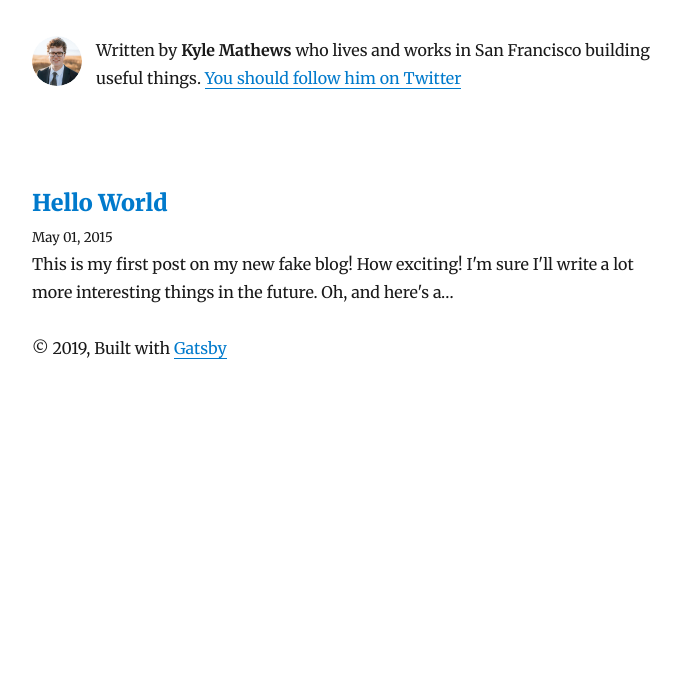
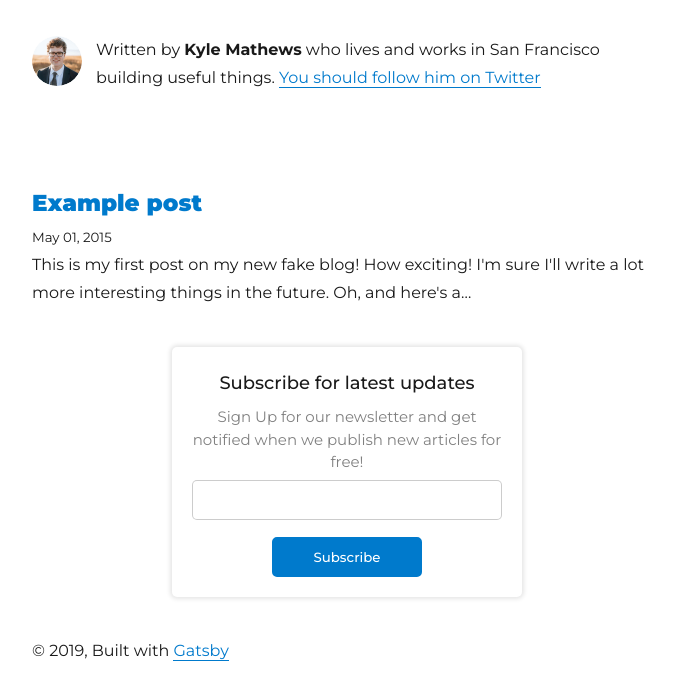
Before and after one commit to manueltuero/my-blog, a Gatsby site: page / in a window 1280 px wide. Shown: the part 188-888 px from the top of the page, without its empty margins (293-974 px from the left). Before the commit the page ends 800 px from the top, so only its background shows below. Built offline with nearby package versions, Linux system fonts and the light colour scheme; Gatsby itself is replaced by a stand-in of ours; some packages are replaced by stand-ins of ours.

Commit message:
rename post name. remove unnecessary files. add styles to form

```diff
--- a/content/blog/hello-world/index.md
+++ b/content/blog/example-post/index.md
@@ -1,5 +1,5 @@
 ---
-title: Hello World
+title: Example post
 date: "2015-05-01T22:12:03.284Z"
 ---
 
--- a/gatsby-config.js
+++ b/gatsby-config.js
@@ -2,7 +2,6 @@ module.exports = {
   siteMetadata: {
     title: `Gatsby Starter Blog`,
     author: `Kyle Mathews`,
-    description: `A starter blog demonstrating what Gatsby can do.`,
     siteUrl: `https://gatsby-starter-blog-demo.netlify.com/`,
     social: {
       twitter: `kylemathews`,
@@ -73,6 +72,6 @@ module.exports = {
       options: {
         pathToConfigModule: `src/utils/typography`,
       },
-    },
+    }
   ],
 }
--- a/package.json
+++ b/package.json
@@ -1,7 +1,6 @@
 {
   "name": "gatsby-starter-blog",
   "private": true,
-  "description": "A starter for a blog powered by Gatsby and Markdown",
   "version": "0.1.0",
   "author": "Kyle Mathews <mathews.kyle@gmail.com>",
   "bugs": {
@@ -12,6 +11,7 @@
     "gatsby-image": "^2.2.7",
     "gatsby-plugin-feed": "^2.3.6",
     "gatsby-plugin-google-analytics": "^2.1.6",
+    "gatsby-plugin-mailchimp": "^5.1.2",
     "gatsby-plugin-manifest": "^2.2.4",
     "gatsby-plugin-offline": "^2.2.4",
     "gatsby-plugin-react-helmet": "^3.1.2",
--- a/src/components/SubscribeForm/index.js
+++ b/src/components/SubscribeForm/index.js
@@ -1,6 +1,6 @@
 import React, { useState } from 'react';
 import addToMailchimp from 'gatsby-plugin-mailchimp';
-import styles from './styles.css';
+import './styles.css';
 
 function SubscribeForm() {
   const [email, setEmail] = useState('');
@@ -10,10 +10,15 @@ function SubscribeForm() {
   const handleChange = event => setEmail(event.target.value);
 
   return (
-    <form className={styles.form}>
-      <input type="email" onChange={handleChange} value={email} />
-      <button type="button" onClick={handleSubmit}>
-        Send
+    <form className="form">
+      <span className="title">Subscribe for latest updates</span>
+      <p className="text">
+        Sign Up for our newsletter and get notified when we publish new articles
+        for free!
+      </p>
+      <input className="input" type="email" onChange={handleChange} value={email} />
+      <button className="btn" type="button" onClick={handleSubmit}>
+        Subscribe
       </button>
     </form>
   );
--- a/src/components/SubscribeForm/styles.css
+++ b/src/components/SubscribeForm/styles.css
@@ -1,9 +1,70 @@
 .form {
+  align-items: center;
   background-color: #FFF;
   border-radius: 5px;
   box-shadow: 0 0 4px 2px rgba(0, 0, 0, 0.1);
+  display: flex;
+  flex-direction: column;
   height: 250px;
-  margin-top: 40px;
-  max-width: 300px;
+  justify-content: space-around;
+  margin: 40px auto;
+  max-width: 350px;
+  padding: 20px;
   width: 100%;
 }
+
+.btn {
+  background-color: #007ACC;
+  border: 2px solid #007ACC;
+  border-radius: 5px;
+  color: #FFF;
+  font-weight: 500;
+  height: 40px;
+  margin-top: 15px;
+  outline: none;
+  transition: background-color 0.3s;
+  width: 150px;
+}
+
+.btn:hover {
+  cursor: pointer;
+}
+
+.btn:active {
+  background-color: #007ACC;
+  box-shadow: 0 0 2px 1px #33ADFF;
+}
+
+.title {
+  font-size: 18px;
+  font-weight: 500;
+}
+
+.text {
+  color: #808080;
+  font-size: 15px;
+  line-height: 1.5;
+}
+
+.input {
+  background-color: #FFF;
+  border: 1px solid rgba(0, 0, 0, 0.2);
+  border-radius: 5px;
+  color: #362F34;
+  font-size: 16px;
+  height: 40px;
+  outline: none;
+  padding: 5px;
+  transition: all 0.5s ease-in-out;
+  width: 100%;
+}
+
+.input:focus {
+  border: 1px solid transparent;
+  box-shadow: 0 0 2px 1px #007ACC;
+}
+
+.title, .text {
+  margin-bottom: 5px;
+  text-align: center;
+}
--- a/src/pages/index.js
+++ b/src/pages/index.js
@@ -3,6 +3,7 @@ import { Link, graphql } from 'gatsby';
 
 import Bio from '../components/bio';
 import Layout from '../components/layout';
+import SubscribeForm from '../components/SubscribeForm';
 import { rhythm } from '../utils/typography';
 
 function BlogIndex({ data, location }) {
@@ -27,12 +28,13 @@ function BlogIndex({ data, location }) {
             <small>{node.frontmatter.date}</small>
             <p
               dangerouslySetInnerHTML={{
-                __html: node.frontmatter.description || node.excerpt,
+                __html: node.excerpt,
               }}
             />
           </div>
         );
       })}
+      <SubscribeForm />
     </Layout>
   );
 }
@@ -56,7 +58,6 @@ export const pageQuery = graphql`
           frontmatter {
             date(formatString: "MMMM DD, YYYY")
             title
-            description
           }
         }
       }
--- a/src/styles/global.css
+++ b/src/styles/global.css
@@ -1 +1,4 @@
 /* Here we can put the global styles of our app */
+* {
+  font-family: 'Montserrat';
+}
```
Also changed, not shown: src/templates/blog-post.js (+13 -13 lines), content/blog/example-post/salty_egg.jpg (renamed from content/blog/hello-world/salty_egg.jpg), 1 other file.
